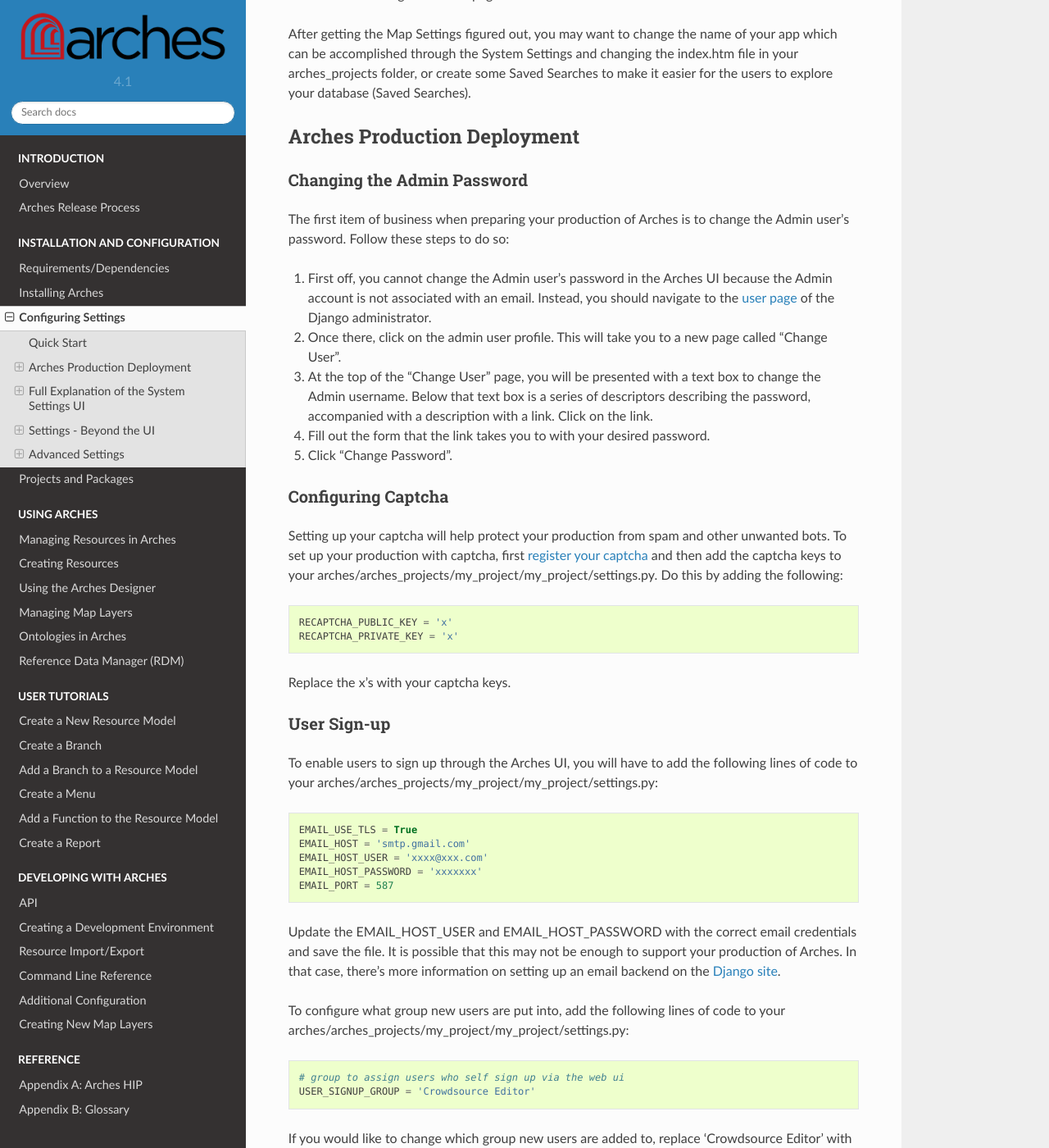
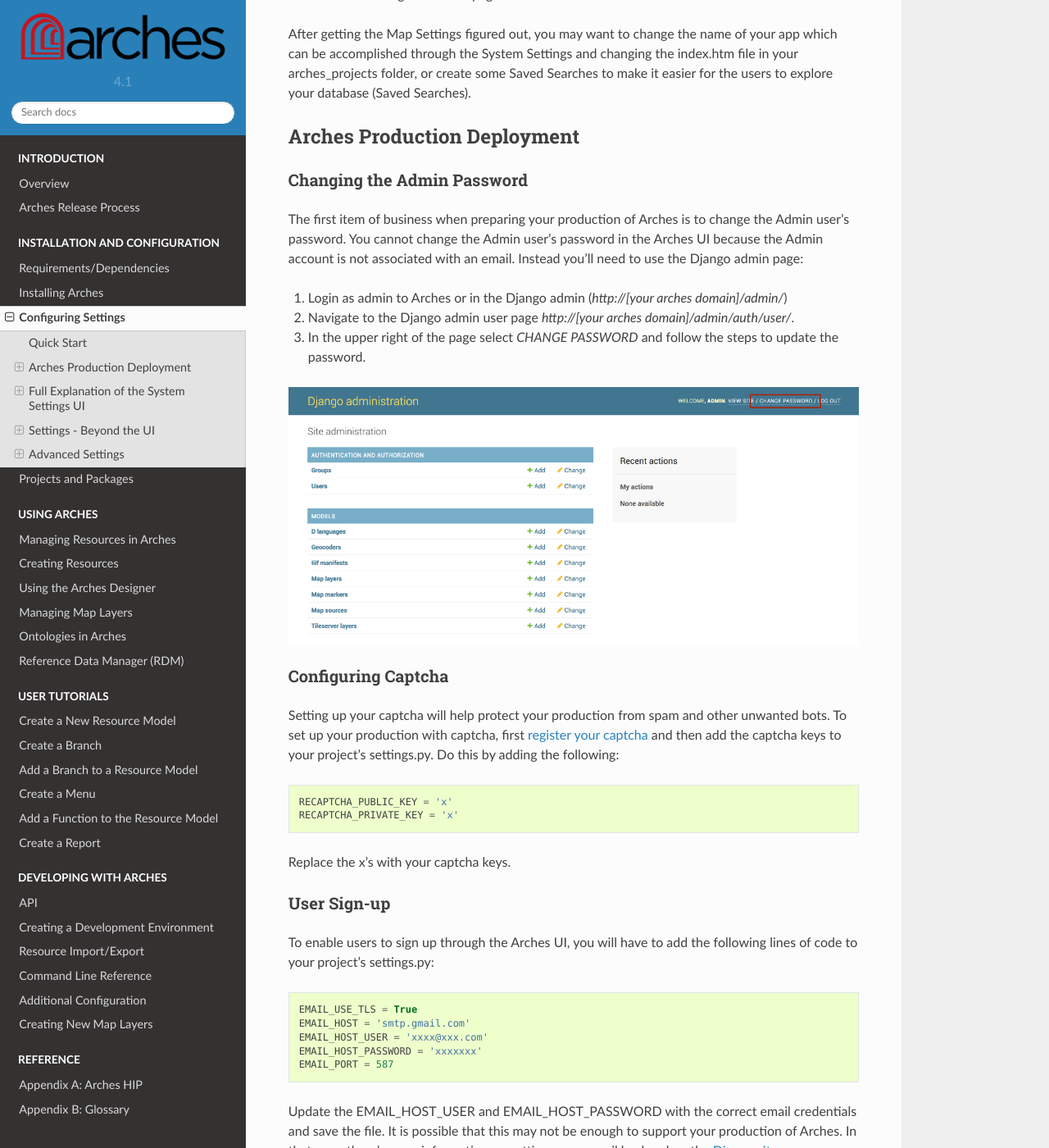
Before and after one commit to archesproject/arches-docs, a Sphinx documentation site: the page built from docs/initial-configuration.txt, in a window 1280 px wide and 1400 px high, scrolled down 907 px. Shown: the whole window at 82% size. Built offline with Sphinx 7.4.7 and the Read the Docs theme 2.0.0, drawn with Linux system fonts in a browser that asks for light colours; some of the changed text lies outside the part shown.

Commit message:
Edits to the production deployment instructions

```diff
--- a/docs/initial-configuration.txt
+++ b/docs/initial-configuration.txt
@@ -28,18 +28,18 @@
 Changing the Admin Password
 ---------------------------
 
-The first item of business when preparing your production of Arches is to change the Admin user's password. Follow these steps to do so:
+The first item of business when preparing your production of Arches is to change the Admin user's password. You cannot change the Admin user's password in the Arches UI because the Admin account is not associated with an email. Instead you'll need to use the Django admin page:
 
-1. First off, you cannot change the Admin user's password in the Arches UI because the Admin account is not associated with an email. Instead, you should navigate to the `user page <http://localhost:8000/admin/auth/user/>`_ of the Django administrator.
-2. Once there, click on the admin user profile. This will take you to a new page called "Change User".
-3. At the top of the "Change User" page, you will be presented with a text box to change the Admin username. Below that text box is a series of descriptors describing the password, accompanied with a description with a link. Click on the link.
-4. Fill out the form that the link takes you to with your desired password.
-5. Click "Change Password".
+1. Login as admin to Arches or in the Django admin (`http://[your arches domain]/admin/`)
+2. Navigate to the Django admin user page `http://[your arches domain]/admin/auth/user/`.
+3. In the upper right of the page select `CHANGE PASSWORD` and follow the steps to update the password.
+
+.. image:: images/change-admin-pwd.png
 
 Configuring Captcha
 -------------------
 
-Setting up your captcha will help protect your production from spam and other unwanted bots. To set up your production with captcha, first `register your captcha <https://www.google.com/recaptcha/intro/v3beta.html>`_ and then add the captcha keys to your arches/arches_projects/my_project/my_project/settings.py. Do this by adding the following::
+Setting up your captcha will help protect your production from spam and other unwanted bots. To set up your production with captcha, first `register your captcha <https://www.google.com/recaptcha/intro/v3beta.html>`_ and then add the captcha keys to your project's settings.py. Do this by adding the following::
 
     RECAPTCHA_PUBLIC_KEY = 'x'
     RECAPTCHA_PRIVATE_KEY = 'x'
@@ -49,7 +49,7 @@
 User Sign-up
 ------------
 
-To enable users to sign up through the Arches UI, you will have to add the following lines of code to your arches/arches_projects/my_project/my_project/settings.py::
+To enable users to sign up through the Arches UI, you will have to add the following lines of code to your project's settings.py::
 
     EMAIL_USE_TLS = True
     EMAIL_HOST = 'smtp.gmail.com'
@@ -59,7 +59,7 @@
 
 Update the EMAIL_HOST_USER and EMAIL_HOST_PASSWORD with the correct email credentials and save the file. It is possible that this may not be enough to support your production of Arches. In that case, there's more information on setting up an email backend on the `Django site <https://docs.djangoproject.com/en/1.11/topics/email/#smtp-backend>`_.
 
-To configure what group new users are put into, add the following lines of code to your arches/arches_projects/my_project/my_project/settings.py::
+To configure what group new users are put into, add the following lines of code to your project's settings.py::
 
     # group to assign users who self sign up via the web ui
     USER_SIGNUP_GROUP = 'Crowdsource Editor'
@@ -69,7 +69,7 @@
 Configure Media Directory
 -------------------------
 
-Configuring your production's media directory will give file that are uploaded into your production a directory where they will be stored. To do so, add the following lines of code to you arches/arches_projects/my_project/my_project/settings.py::
+The media directory identifies the destination directory of uploaded files. To do so, add the following lines of code to your project's settings.py file::
 
     # Absolute filesystem path to the directory that will hold user-uploaded files.
     MEDIA_ROOT =  os.path.join(ROOT_DIR)
@@ -80,18 +80,24 @@
 
 Replace the `ROOT_DIR` with the pathway to the folder where you want the directory to be created. For example::
 
-    MEDIA_ROOT = os.path.join('Projects', 'arches_projects', 'my_project')
+    ROOT_DIR = os.path.join('projects','my_project')
 
 Permissions Settings
 --------------------
 
-Permissions allow you to tailor the user experience by letting you change what a user or group can view in Arches. To edit permissions, simply perform the following steps in the Arches UI:
+Permissions allow you to tailor the user experience by letting you control which data a user or group can view and edit. Permissions are applied to each card and by default, the guest users (aka anonymous user) has read privileges to all data.
+If you have data you do not want to share with all users, simply perform the following steps in the Arches UI:
 
 1. Navigate to the 'Resource Models' tab of the **Arches Designer**
 2. Select a resource model and click on the **Manage button**. This will trigger a drop-down menu with a few different managers; select the **Permissions Manager**.
-3. In order to actually change a group's permissions, you must first select that user/group within the Group Library and then select a card from the Card Library.
+3. Be sure to select a user or group within the Group Library and then select a card from the Card Library.
 4. Choose which permissions to grant the user.
-    Giving the user 'No Access' permissions will deny the user from viewing or editing data in that card. 'Read' permissions allow the user/group to see the data presented in that card, but not edit it. 'Create/Update' allows the user/group to view and edit the data in that card, as well as create new data. Finally, 'Delete' permissions allow the user to delete data from the database.
+
+    - `No Access` will deny the user from viewing or editing data in that card.
+    - `Read` permissions allow the user/group to see the data presented in that card, but not edit it.
+    - `Create/Update` allows the user/group to view and edit the data in that card, as well as create new data.
+    - `Delete` permissions allow the user to delete data from the database.
+
 5. Click on the **Apply Permissions** button.
 
 Full Explanation of the System Settings UI
```
Also changed, not shown: docs/images/change-admin-pwd.png (added).
